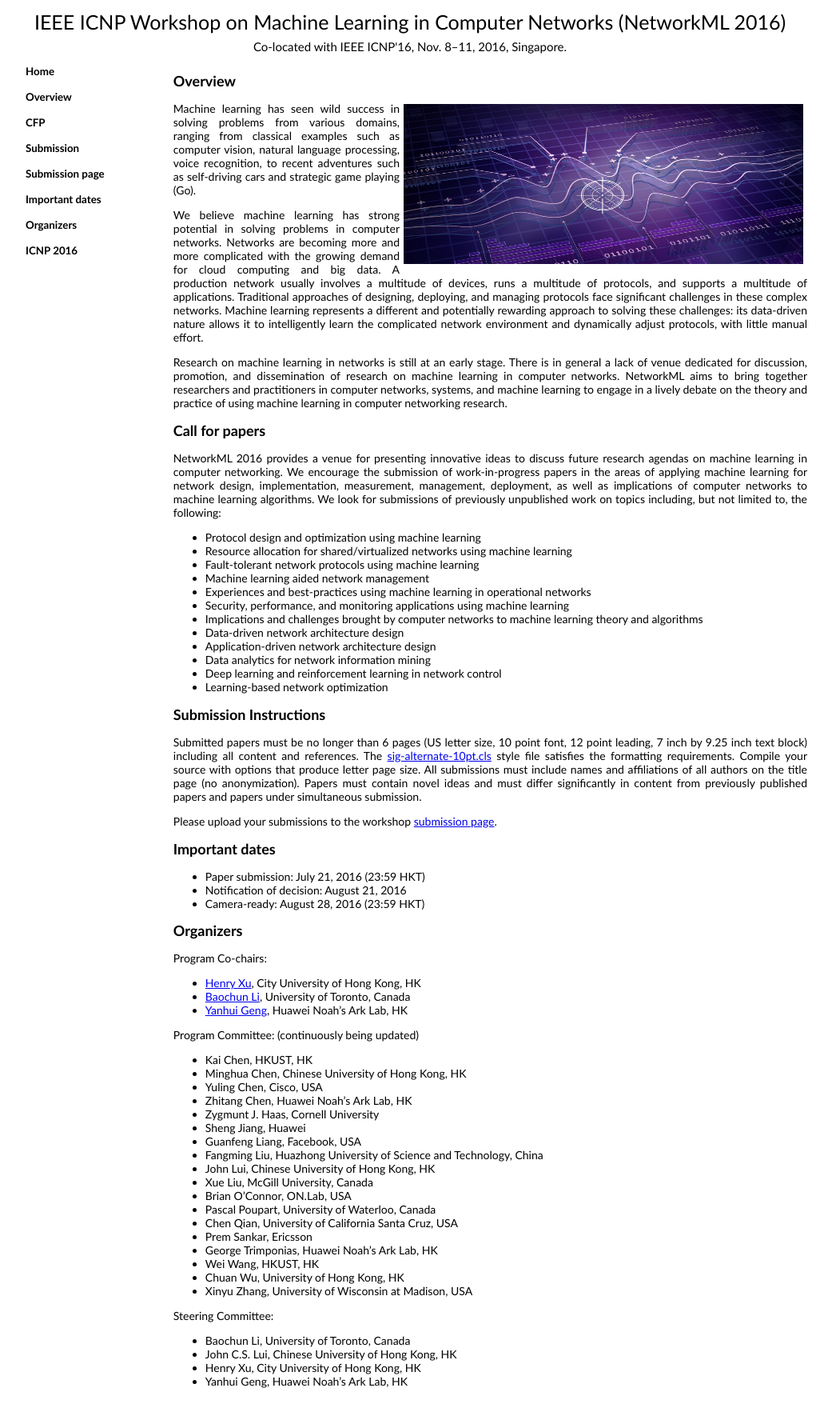
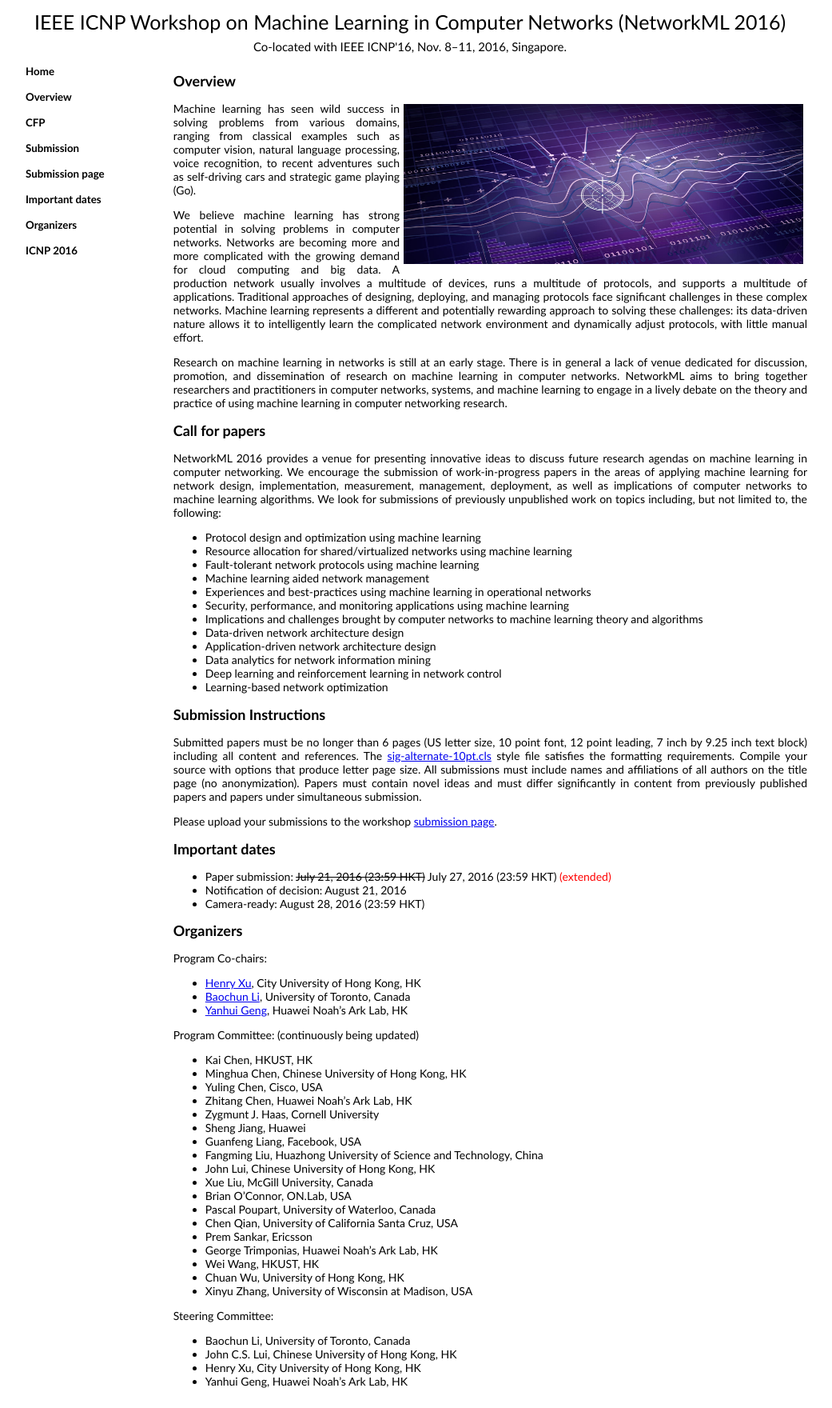
Before and after one commit to networkml/networkml.github.io, a Jekyll site: the page built from index.html, in a window 1280 px wide. Shown: the whole page at 80% size, without its empty margins (127-1168 px from the left). Built offline with Jekyll 4.4.1, drawn with Linux system fonts in a browser that asks for light colours.

Commit message:
submission date extended

```diff
--- a/_includes/index.md
+++ b/_includes/index.md
@@ -35,7 +35,7 @@ Please upload your submissions to the workshop [submission page](https://network
 
 ## Important dates ##
 
-* Paper submission: July 21, 2016 (23:59 HKT)
+* Paper submission: ~~July 21, 2016 (23:59 HKT)~~ July 27, 2016 (23:59 HKT) <font color="red">(extended)<font>
 * Notification of decision: August 21, 2016
 * Camera-ready: August 28, 2016 (23:59 HKT)
 
```
